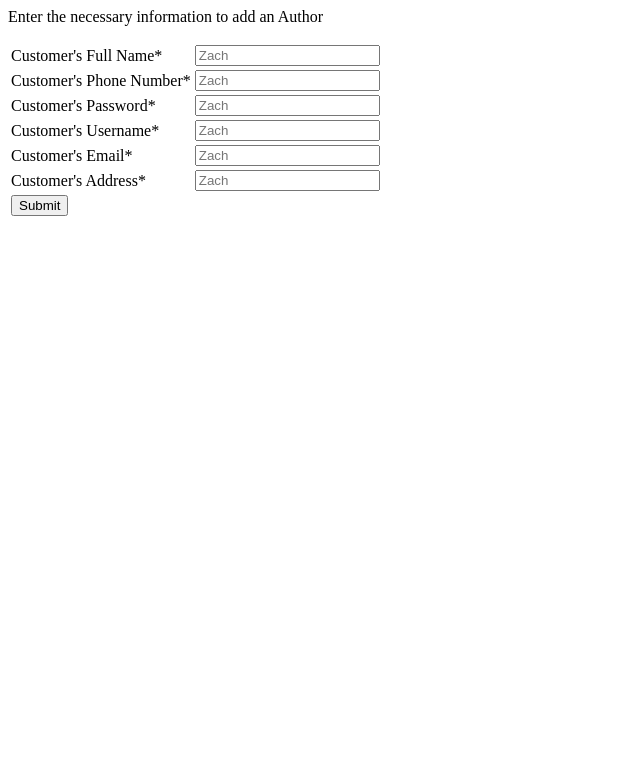
After one commit to rushourcal/Database_Project_Spring2018, a PHP site: page /addCustomer.php in a window 1280 px wide. The commit adds this page. Shown: the top 783 px of the page, without its empty margins (0-640 px from the left). Run offline with PHP 8.4, Linux system fonts and the light colour scheme.

Commit message:
Added base of add Customer page, updated some other stuff I may have been incorrect about.

```diff
--- /dev/null
+++ b/addCustomer.php
@@ -0,0 +1,86 @@
+<?php
+include_once ('dbconnection.php');
+?>
+<title>Add Customer</title>
+	<body>
+		<p>Enter the necessary information to add an Author</p>
+		<form name="addCustomer" method= "POST">
+
+            <table>
+                <tr>
+                    <td>Customer's Full Name<a title = "Required">*</a></td>
+                    <td>
+                        <input type="text" name="C_Name" placeholder="Zach">
+                    </td>
+                </tr>
+				<tr>
+                    <td>Customer's Phone Number<a title = "Required">*</a></td>
+                    <td>
+                        <input type="text" name="C_Phone" placeholder="Zach">
+                    </td>
+                </tr>
+				<tr>
+                    <td>Customer's Password<a title = "Required">*</a></td>
+                    <td>
+                        <input type="text" name="C_Password" placeholder="Zach">
+                    </td>
+                </tr>
+				<tr>
+                    <td>Customer's Username<a title = "Required">*</a></td>
+                    <td>
+                        <input type="text" name="C_Username" placeholder="Zach">
+                    </td>
+                </tr>
+				<tr>
+                    <td>Customer's Email<a title = "Required">*</a></td>
+                    <td>
+                        <input type="text" name="C_Email" placeholder="Zach">
+                    </td>
+                </tr>
+				<tr>
+                    <td>Customer's Address<a title = "Required">*</a></td>
+                    <td>
+                        <input type="text" name="C_Address" placeholder="Zach">
+                    </td>
+                </tr>
+
+                <tr>
+                    <td><input type="submit" name="submit" value="Submit">
+                    <!-- Above: Submit button. When pressed, submits the POST values to the next page, which is this same page reloaded.-->
+                    <?php
+
+						if (isset($_POST['submit'])){#check if the post value for the submit button is currently stored (sent from previous page's form.)')
+						#The post values are empty until the first time the submit button is pressed, and emptied/repopulated after
+						#Another form uses post in the next page. The php code being down below the submit button has nothing to do with the time it is run.
+						#Even if the POST values are not set, this code is looked at before the submit button is pressed.
+								#Variables. mysqli_real_escape_string makes input text into a "safe" string for an sqli query. Security against injection.
+							$C_Name = mysqli_real_escape_string($link, $_POST['C_Name']);
+							$C_Phone = mysqli_real_escape_string($link, $_POST['C_Phone']);
+							$C_Password = mysqli_real_escape_string($link, $_POST['C_Password']);
+							$C_Username = mysqli_real_escape_string($link, $_POST['C_Username']);
+							$C_Email = mysqli_real_escape_string($link, $_POST['C_Email']);
+							$C_Address = mysqli_real_escape_string($link, $_POST['C_Address']);
+								# Error handling
+							#if(false){
+								# the "false" is a placeholder. Replace it with one step of input handling.
+								# Check for correct inputs from everything.
+								# If anything is wrong, send the user to a page letting them know
+								# That something was not input correctly.
+								# Repeat the if statements consecutively, sending the user away for wrong/missing inputs.
+							#}
+							#if(false){}
+							#chain if statements, or use nested ifs for complex constraints.
+							# If everything was input correctly
+							# create the sql statement and query the database.
+							#$sql = "";#add query here
+							#mysqli_query($link, $sql);
+							exit();
+						}
+
+                    ?>
+                    </td>
+                </tr>
+            </table>
+        </form>
+	</body>
+</title>
--- a/index.php
+++ b/index.php
@@ -2,6 +2,7 @@
 <body>
 <h1>Options:</h1>
 <a href="addAuthor.php">Add Author</a><!--this is a simple link to the addAuthor.php file-->
+<a href="addCustomer.php">Add Author</a>
 <p>More soon</p>
 </body>
 </title>
```
Also changed, not shown: addAuthor.php (+4 -4 lines).
